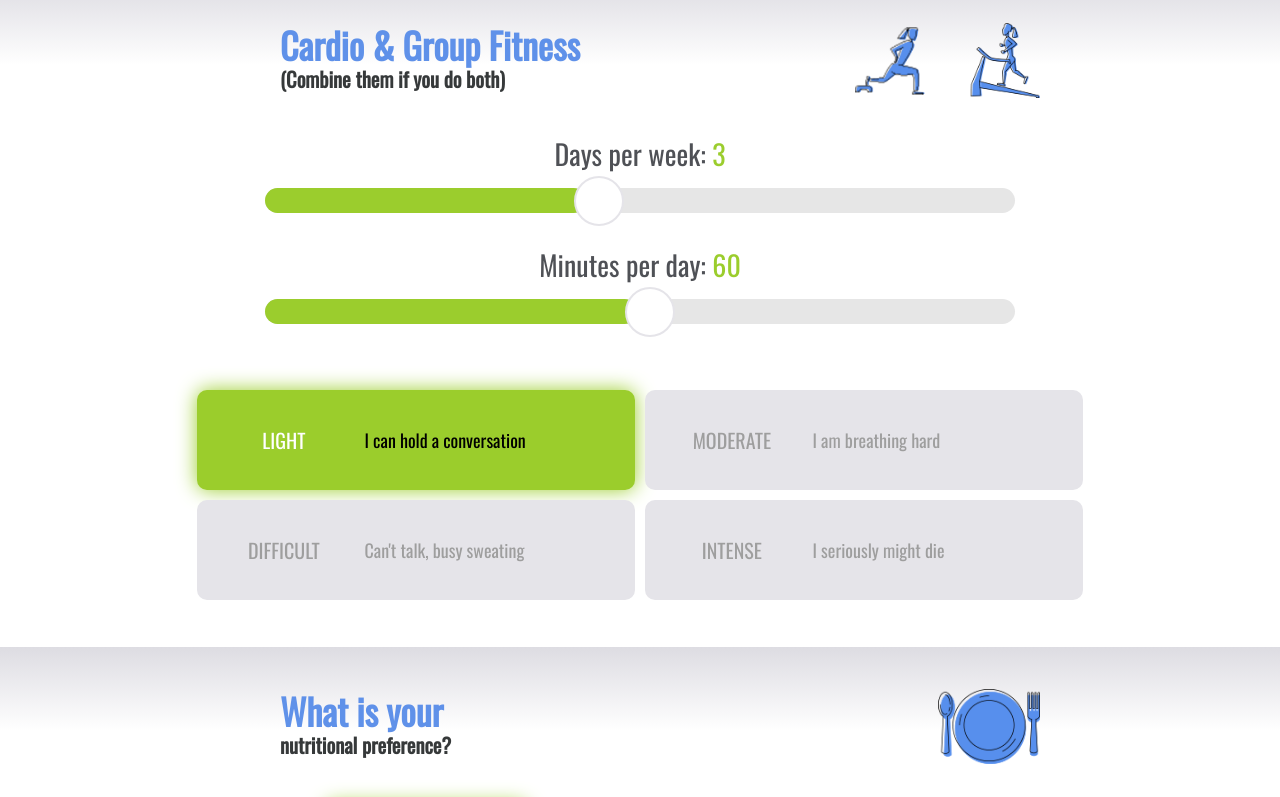
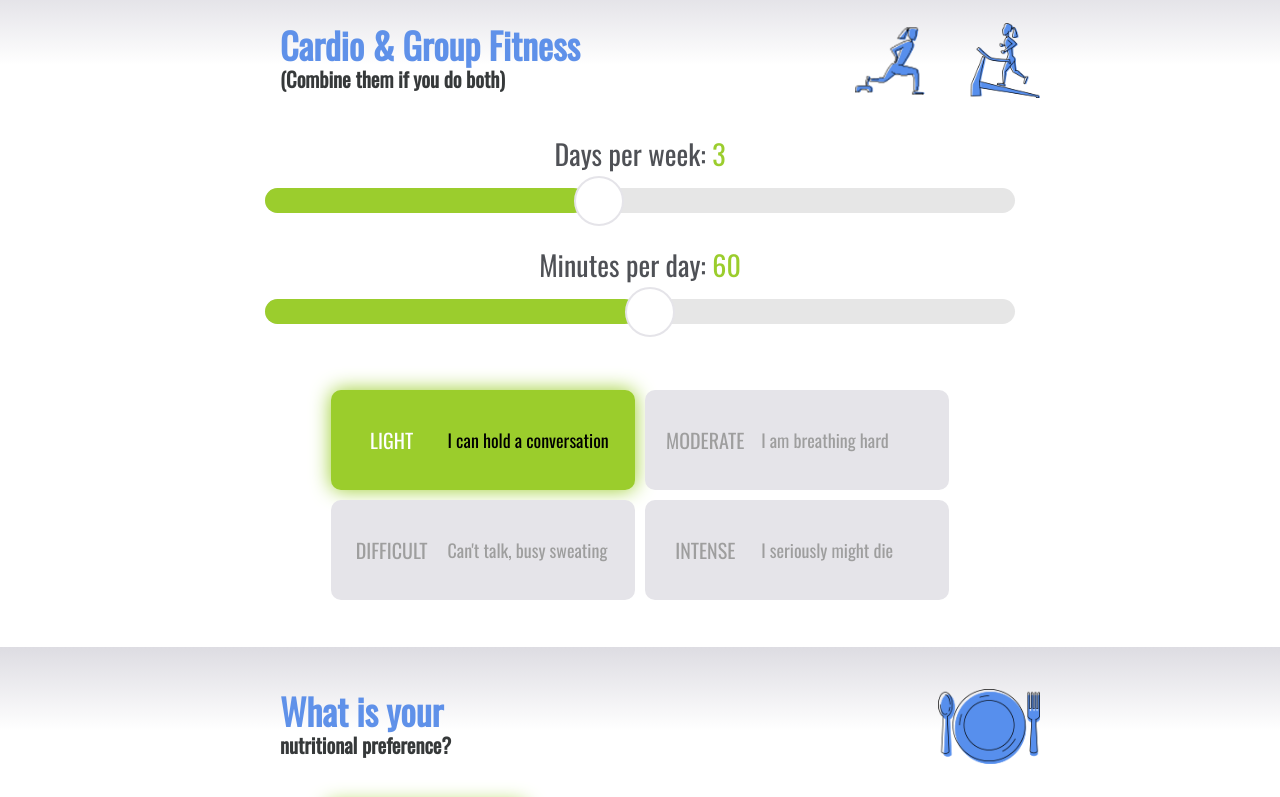
Before and after one commit to AreebVohra/macro-fitness-calculator, a React (Create React App) app: page / in a window 1280 px wide. Shown: the part 3029-3826 px from the top of the page. Built offline with nearby package versions, Linux system fonts and the light colour scheme.

Commit message:
cardio functionality done

```diff
--- a/src/App.js
+++ b/src/App.js
@@ -66,16 +66,22 @@ export default class App extends Component {
         { label: 'moderately\nactive', description: 'Server, trainer, nurse\nMostly standing & moving', active: false },
         { label: 'Very\nactive', description: 'Construction worker, farmer\nMostly moving & lifting', active: false }
       ],
-      fitness_experience: [
+      fitnessExperience: [
         { label: 'Beginner', active: false },
         { label: 'Intermediate', active: true },
         { label: 'Advanced', active: false }
       ],
-      fitness_location: [
+      fitnessLocation: [
         { label: 'The Gym', active: true },
         { label: 'Home', active: false }
       ],
-      strength_level: [
+      strengthLevel: [
+        { label: 'Light', description: 'I can hold a conversation', active: true },
+        { label: 'Moderate', description: 'I am breathing hard', active: false },
+        { label: 'Difficult', description: 'Can\'t talk, busy sweating', active: false },
+        { label: 'Intense', description: 'I seriously might die', active: false }
+      ],
+      cardioLevel: [
         { label: 'Light', description: 'I can hold a conversation', active: true },
         { label: 'Moderate', description: 'I am breathing hard', active: false },
         { label: 'Difficult', description: 'Can\'t talk, busy sweating', active: false },
@@ -97,29 +103,37 @@ export default class App extends Component {
   }
 
   selectFitnessExperience = async (index) => {
-    let a = this.state.fitness_experience;
+    let a = this.state.fitnessExperience;
     a[0]['active'] = false; a[1]['active'] = false; a[2]['active'] = false;
     a[index]['active'] = true;
-    await this.setState({ fitness_experience: a })
+    await this.setState({ fitnessExperience: a })
   }
 
   selectFitnessLocation = async (index) => {
-    let a = this.state.fitness_location;
+    let a = this.state.fitnessLocation;
     a[0]['active'] = false; a[1]['active'] = false;
     a[index]['active'] = true;
-    await this.setState({ fitness_location: a })
+    await this.setState({ fitnessLocation: a })
   }
 
   selectStrengthLevel = async (index) => {
-    let a = this.state.strength_level;
+    let a = this.state.strengthLevel;
     a[0]['active'] = false; a[1]['active'] = false;
     a[2]['active'] = false; a[3]['active'] = false;
     a[index]['active'] = true;
-    await this.setState({ strength_level: a })
+    await this.setState({ strengthLevel: a })
+  }
+
+  selectCardioLevel = async (index) => {
+    let a = this.state.cardioLevel;
+    a[0]['active'] = false; a[1]['active'] = false;
+    a[2]['active'] = false; a[3]['active'] = false;
+    a[index]['active'] = true;
+    await this.setState({ cardioLevel: a })
   }
 
   render() {
-    const { heightInFeet, currentWeightInPounds, gender, age, imperialMetric, goalWeightInPounds, bodyFat, liftingDaysPerWeek, liftingMinutesPerDay, cardioDaysPerWeek, cardioMinutesPerDay, activeJobDayRoutine, fitness_experience, fitness_location, strength_level } = this.state
+    const { heightInFeet, currentWeightInPounds, gender, age, imperialMetric, goalWeightInPounds, bodyFat, liftingDaysPerWeek, liftingMinutesPerDay, cardioDaysPerWeek, cardioMinutesPerDay, activeJobDayRoutine, fitnessExperience, fitnessLocation, strengthLevel, cardioLevel } = this.state
     return (
       <div id="calc_container">
         <div className="CalcContainer" style={{ boxSizing: 'border-box', display: 'flex', }}>
@@ -269,9 +283,9 @@ export default class App extends Component {
               <div className="">
                 <div className="quad-input-container" style={{ margin: '0px auto' }}>
                   {
-                    fitness_experience.map((item, index) => (
+                    fitnessExperience.map((item, index) => (
                       <div style={{ margin: 5, width: 'calc(23.3333% - 10px)', display: 'inline-block' }}>
-                        <button onClick={() => this.selectFitnessExperience(index)} style={{ width: '100%' }} id={'fitness_experience' + index.toString()} className={item.active === true ? 'cf-button selected' : 'cf-button'} findex="15" kfocus="false">
+                        <button onClick={() => this.selectFitnessExperience(index)} style={{ width: '100%' }} id={'fitnessExperience' + index.toString()} className={item.active === true ? 'cf-button selected' : 'cf-button'} findex="15" kfocus="false">
                           <div className="cf-button-text-wrapper">
                             <div className={item.active === true ? 'cf-button-label-selected' : 'cf-button-label'}>{item.label}</div>
                           </div>
@@ -286,9 +300,9 @@ export default class App extends Component {
               <div className="">
                 <div className="quad-input-container" style={{ margin: '0px auto' }}>
                   {
-                    fitness_location.map((item, index) => (
+                    fitnessLocation.map((item, index) => (
                       <div style={{ margin: 5, width: 'calc(35% - 10px)', display: 'inline-block' }}>
-                        <button onClick={() => this.selectFitnessLocation(index)} style={{ width: '100%' }} id={'fitness_location' + index.toString()} className={item.active === true ? 'cf-button selected' : 'cf-button'} findex="19" kfocus="false">
+                        <button onClick={() => this.selectFitnessLocation(index)} style={{ width: '100%' }} id={'fitnessLocation' + index.toString()} className={item.active === true ? 'cf-button selected' : 'cf-button'} findex="19" kfocus="false">
                           <div className="cf-button-text-wrapper">
                             <div className={item.active === true ? 'cf-button-label-selected' : 'cf-button-label'}>{item.label}</div>
                           </div>
@@ -328,9 +342,9 @@ export default class App extends Component {
                     <div className="">
                       <div className="quad-input-container" style={{ margin: '0px auto' }}>
                         {
-                          strength_level.map((item, index) => (
-                            <div style={{ margin: 5, width: 'calc(50% - 10px)', display: 'inline-block' }}>
-                              <button onClick={() => this.selectStrengthLevel(index)} style={{ width: '100%' }} id={'strength_level' + index.toString()} className={item.active === true ? 'cf-button selected' : 'cf-button'} findex="23" kfocus="false">
+                          strengthLevel.map((item, index) => (
+                            <div style={{ margin: 5, width: 'calc(35% - 10px)', display: 'inline-block' }}>
+                              <button onClick={() => this.selectStrengthLevel(index)} style={{ width: '100%' }} id={'strengthLevel' + index.toString()} className={item.active === true ? 'cf-button selected' : 'cf-button'} findex="23" kfocus="false">
                                 <div className="cf-button-text-wrapper">
                                   <div className={item.active === true ? 'with-desc cf-button-label-selected' : 'with-desc cf-button-label'}>{item.label}</div>
                                   <div className="cf-center-desc">
@@ -374,46 +388,20 @@ export default class App extends Component {
                     <div tabIndex="-1" className="cf-margin"></div>
                     <div className="">
                       <div className="quad-input-container" style={{ margin: '0px auto' }}>
-                        <div style={{ margin: 5, width: 'calc(50% - 10px)', display: 'inline-block' }}>
-                          <button style={{ width: '100%' }} id="cardio_level0" className="cf-button selected" findex="28" kfocus="false">
-                            <div className="cf-button-text-wrapper">
-                              <div className="with-desc cf-button-label-selected">Light</div>
-                              <div className="cf-center-desc">
-                                <div className="cf-button-desc-selected">I can hold a conversation</div>
-                              </div>
+                        {
+                          cardioLevel.map((item, index) => (
+                            <div style={{ margin: 5, width: 'calc(35% - 10px)', display: 'inline-block' }}>
+                              <button onClick={() => this.selectCardioLevel(index)} style={{ width: '100%' }} id={'cardioLevel' + index.toString()} className={item.active === true ? 'cf-button selected' : 'cf-button'} findex="23" kfocus="false">
+                                <div className="cf-button-text-wrapper">
+                                  <div className={item.active === true ? 'with-desc cf-button-label-selected' : 'with-desc cf-button-label'}>{item.label}</div>
+                                  <div className="cf-center-desc">
+                                    <div className={item.active === true ? 'cf-button-desc-selected' : 'cf-button-desc'}>{item.description}</div>
+                                  </div>
+                                </div>
+                              </button>
                             </div>
-                          </button>
-                        </div>
-                        <div style={{ margin: 5, width: 'calc(50% - 10px)', display: 'inline-block' }}>
-                          <button style={{ width: '100%' }} id="cardio_level1" className="cf-button" findex="29" kfocus="false">
-                            <div className="cf-button-text-wrapper">
-                              <div className="with-desc cf-button-label">Moderate</div>
-                              <div className="cf-center-desc">
-                                <div className="cf-button-desc">I am breathing hard</div>
-                              </div>
-                            </div>
-                          </button>
-                        </div>
-                        <div style={{ margin: 5, width: 'calc(50% - 10px)', display: 'inline-block' }}>
-                          <button style={{ width: '100%' }} id="cardio_level2" className="cf-button" findex="30" kfocus="false">
-                            <div className="cf-button-text-wrapper">
-                              <div className="with-desc cf-button-label">Difficult</div>
-                              <div className="cf-center-desc">
-                                <div className="cf-button-desc">Can't talk, busy sweating</div>
-                              </div>
-                            </div>
-                          </button>
-                        </div>
-                        <div style={{ margin: 5, width: 'calc(50% - 10px)', display: 'inline-block' }}>
-                          <button style={{ width: '100%' }} id="cardio_level3" className="cf-button" findex="31" kfocus="false">
-                            <div className="cf-button-text-wrapper">
-                              <div className="with-desc cf-button-label">Intense</div>
-                              <div className="cf-center-desc">
-                                <div className="cf-button-desc">I seriously might die</div>
-                              </div>
-                            </div>
-                          </button>
-                        </div>
+                          ))
+                        }
                       </div>
                     </div>
                   </div>
```
Also changed, not shown: 1 other file (tests, documents, lock files or other folders).
